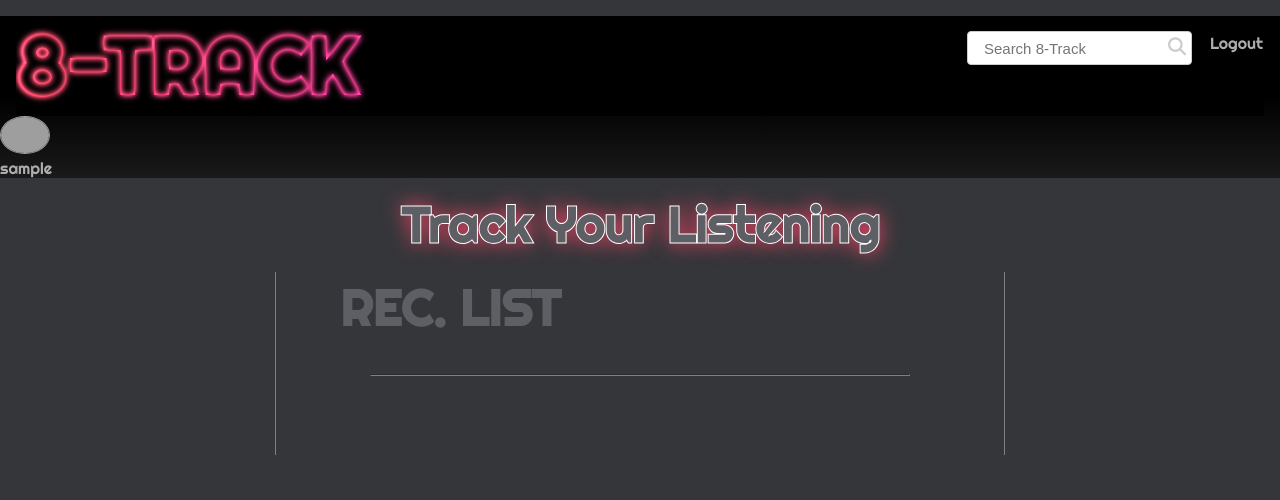
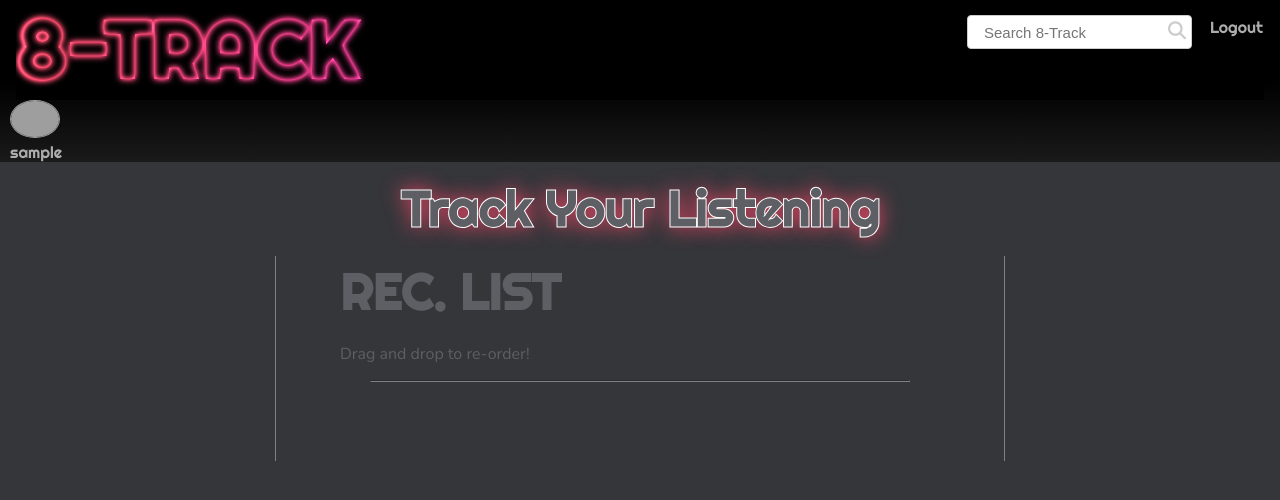
Before and after one commit to danecodesnc/8-track-final-project, a Django app: page / in a window 1280 px wide. Shown: the top 500 px of the page. Run offline with Django 3.2, Linux system fonts and the light colour scheme; the visitor is signed in with stand-in values (Sample User, id 1); data that the repository does not hold is empty; parts of the project's set-up code (start-up, migrations or seed data) failed here and were passed over; some libraries are stand-ins or nearby versions; grey boxes are pictures that could not be loaded.

Commit message:
Fix margin at top of header. Add drag and drop instructions

```diff
--- a/static/style.css
+++ b/static/style.css
@@ -64,7 +64,7 @@ h1::before {
   display: inline-flex;
   filter: brightness(200%);
   overflow: hidden;
-  margin: 1rem;
+  margin: 0 1rem;
   margin-bottom: 0px;
   display: grid;
 }
@@ -132,6 +132,11 @@ h1::before {
   max-width: 50px;
   border-radius: 50%;
   border: 1px solid rgb(158, 158, 158);
+  margin-left: 10px;
+}
+
+.profile {
+    margin-left: 10px;
 }
 
 .mobile-menu .avatar {
--- a/templates/core/rec_list.html
+++ b/templates/core/rec_list.html
@@ -7,6 +7,7 @@
         <div class="list-head">
             <h2>REC. LIST</h2>
         </div>
+        Drag and drop to re-order!
     <hr>
 
     <div id="container">
```
